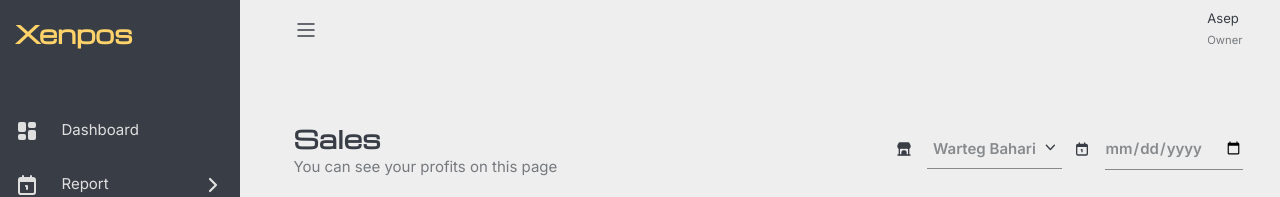
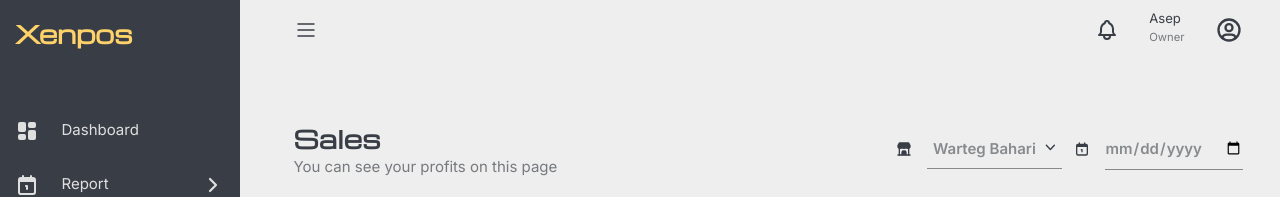
Before and after one commit to ahmadhilmandani/fe-xenpos, a React (Vite) app: page /sales in a window 1280 px wide. Shown: the top 197 px of the page. Built offline with nearby package versions, Linux system fonts and the light colour scheme.

Commit message:
Update navbar components

```diff
--- a/src/components/Navbar.jsx
+++ b/src/components/Navbar.jsx
@@ -1,13 +1,17 @@
-import { IconMenu2 } from "@tabler/icons-react";
+import { IconBell, IconMenu2, IconUserCircle } from "@tabler/icons-react";
 
 export default function Navbar() {
   return (
 
     <nav className="bg-cust-bg-gray w-full h-16 sticky top-0 left-0 flex justify-between items-center px-10 z-50">
       <IconMenu2 stroke={1.5} className=" fill-cust-black w-[24px]" />
-      <div>
-        <p className="text-sm">Asep</p>
-        <small className="text-cust-gray-darker text-xs">Owner</small>
+      <div className="flex items-center gap-8">
+        <IconBell size={24} className="" />
+        <div>
+          <p className="text-sm leading-none">Asep</p>
+          <small className="text-cust-gray-darker text-xs">Owner</small>
+        </div>
+        <IconUserCircle size={28} className="" />
       </div>
     </nav>
 
```
